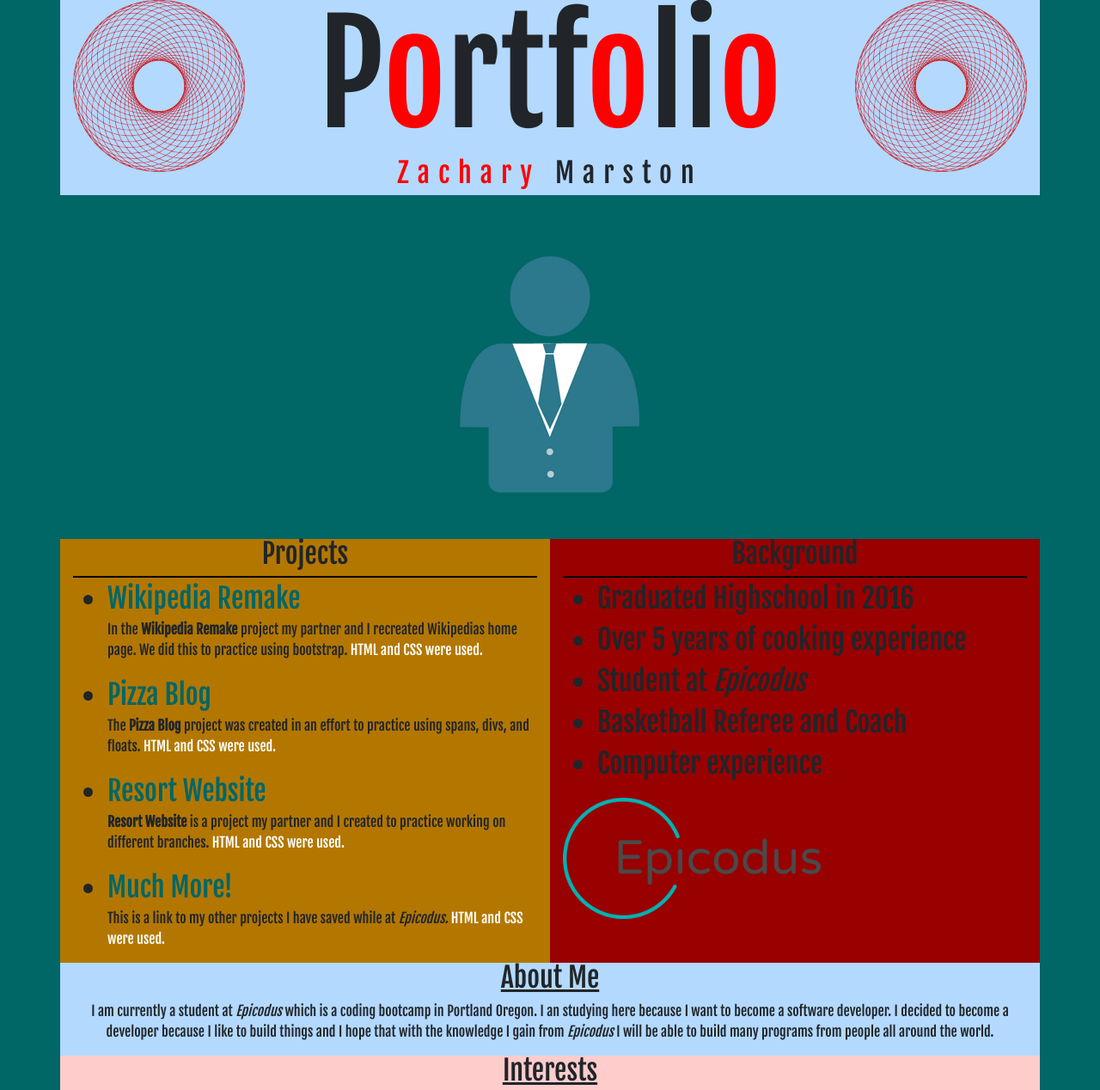
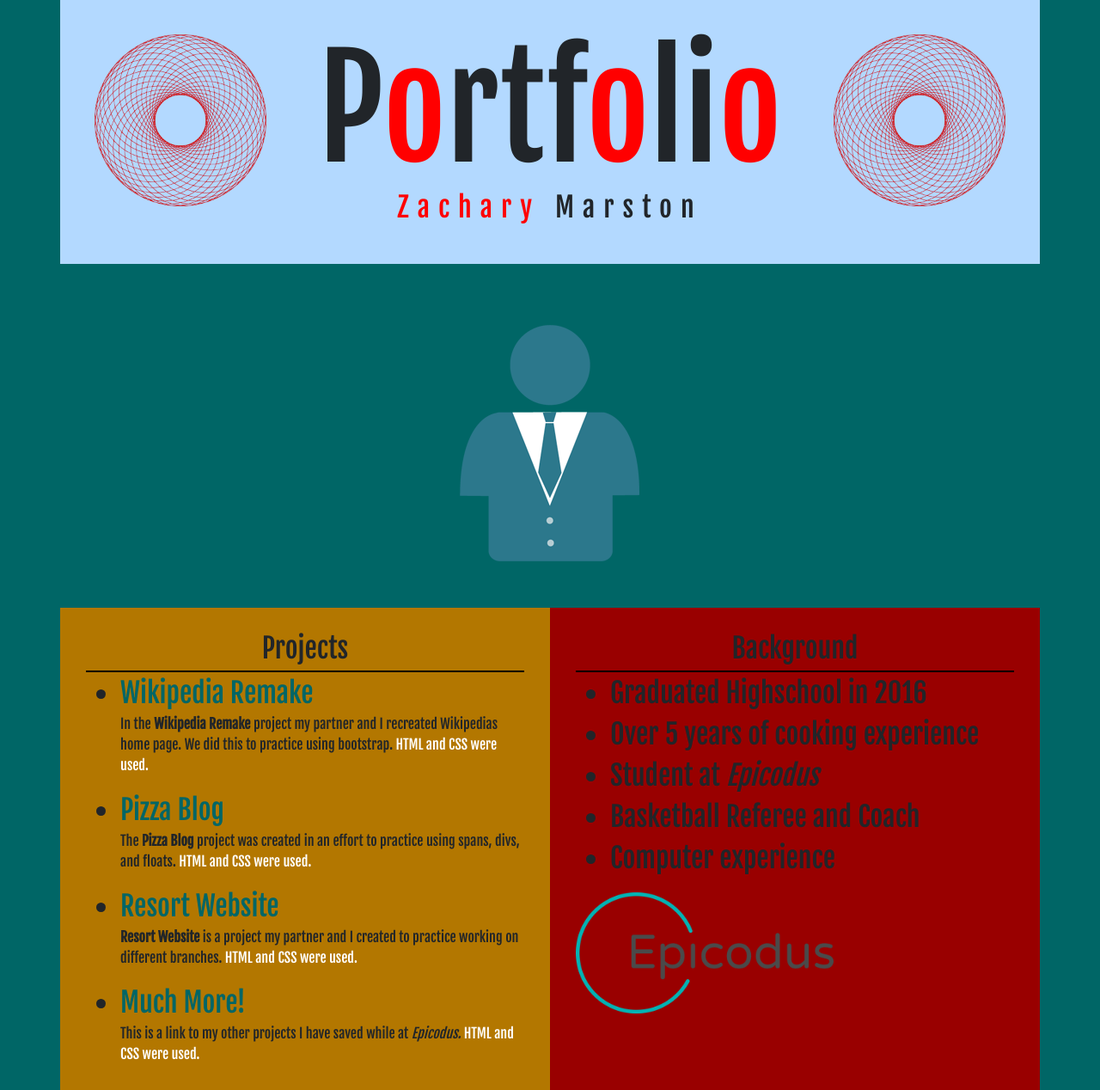
Before and after one commit to zmarston/portfolio, a plain HTML site: page index.html in a window 1280 px wide. Shown: the top 1268 px of the page at 86% size. Drawn offline with Linux system fonts and the light colour scheme.

Commit message:
add padding

```diff
--- a/css/styles.css
+++ b/css/styles.css
@@ -6,6 +6,7 @@
   text-align: center;
 }
 .interests {
+  padding: 30px;
   background-color:  #ffcccc;
   text-align: center;
 }
@@ -14,12 +15,15 @@
   text-align: center;
 }
 .projects {
+  padding: 30px;
   background-color: #b37700;
 }
 .background {
+  padding: 30px;
   background-color: #990000;
 }
 .about-me {
+  padding: 30px;
   text-align: center;
   background-color:  #b3d9ff;
 }
@@ -28,6 +32,7 @@ body {
   font-family: 'Fjalla One', sans-serif;
 }
 .top {
+  padding: 40px;
   text-align: center;
   background-color:  #b3d9ff;
 }
```
